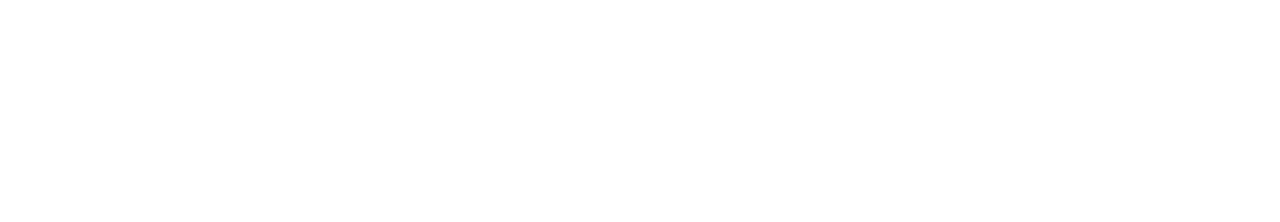
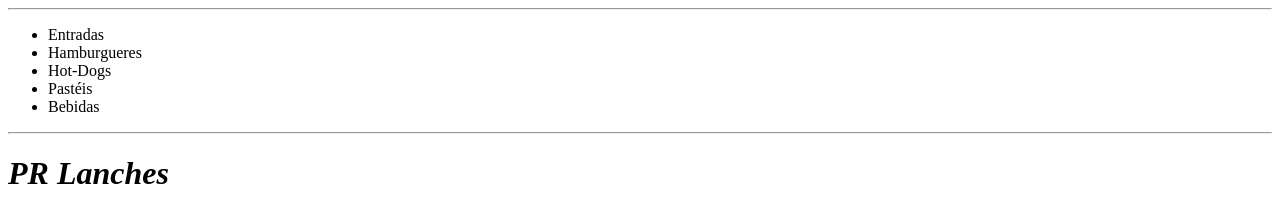
Before and after one commit to lucascabral-sys/1-Trabalho-2027, a plain HTML site: page index.html in a window 1280 px wide. Drawn offline with Linux system fonts and the light colour scheme.

Commit message:
8:14 hoje

```diff
--- a/index.html
+++ b/index.html
@@ -7,9 +7,18 @@
     <link rel="stylesheet" href="estilo.css">
 </head>
 <body>
-    <header>
-
-    </header>
+    <nav>
+      <hr>
+    <ul>
+        <li>Entradas</li>
+         <li>Hamburgueres</li>
+          <li>Hot-Dogs</li>
+           <li>Pastéis</li>
+            <li>Bebidas</li>
+    </ul>
+    <hr>
+    </nav>
+    <h1><strong><i>PR Lanches</i></strong></h1>
     <footer>
 
     </footer>
```
